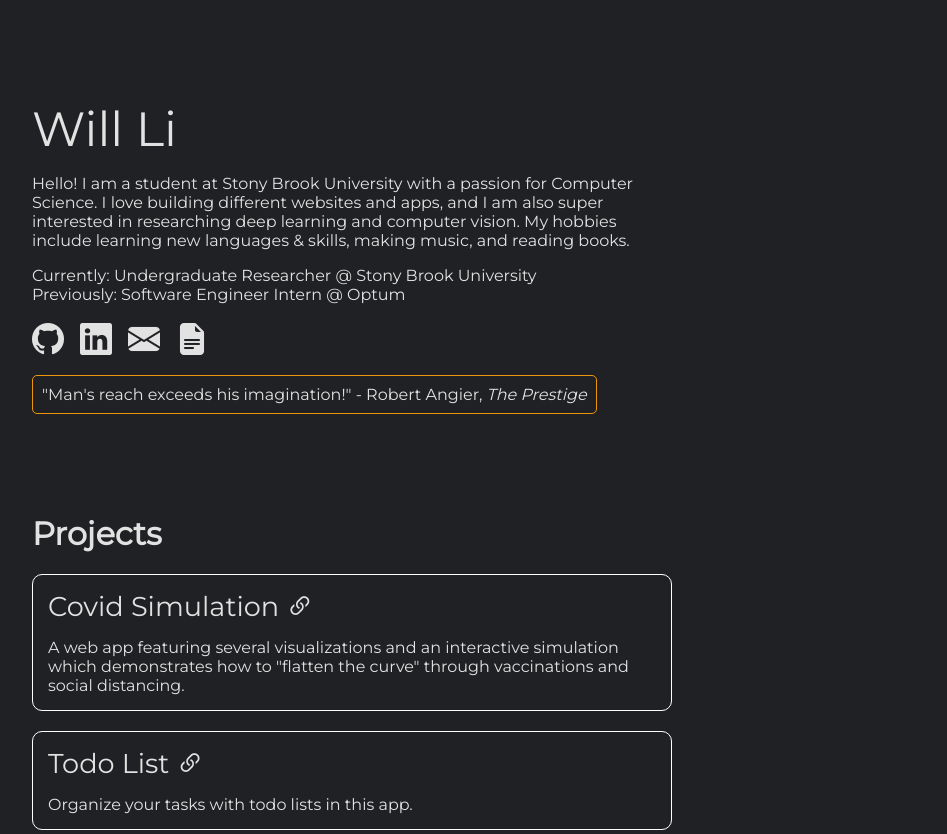
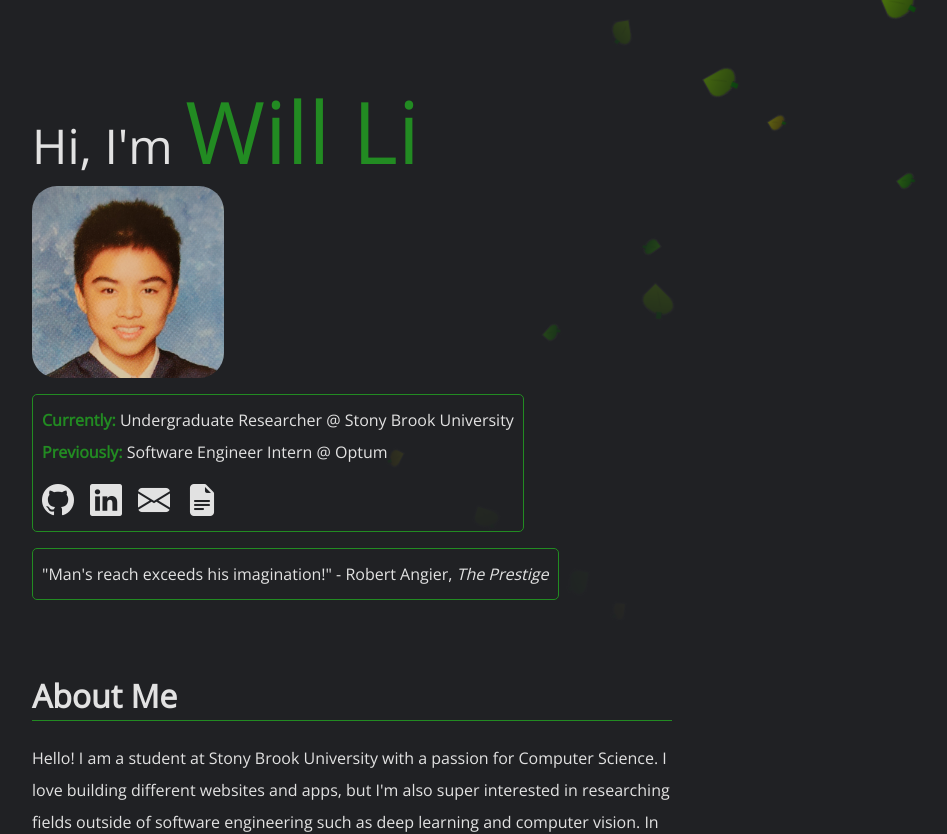
Before and after one commit to liwll/personal-website, a Vue app: page / in a window 1280 px wide. Shown: the top 834 px of the page, without its empty margins (288-1235 px from the left). Built offline with nearby package versions, Linux system fonts and the light colour scheme.

Commit message:
Add more sections and modify layout

```diff
--- a/public/index.html
+++ b/public/index.html
@@ -6,7 +6,9 @@
     <meta name="viewport" content="width=device-width,initial-scale=1.0">
     <link rel="icon" href="<%= BASE_URL %>favicon.ico">
     <!--Google Fonts-->
-    <link href="https://fonts.googleapis.com/css2?family=Montserrat&display=swap" rel="stylesheet">
+    <link rel="preconnect" href="https://fonts.googleapis.com">
+  <link rel="preconnect" href="https://fonts.gstatic.com" crossorigin>
+  <link href="https://fonts.googleapis.com/css2?family=Open+Sans&display=swap" rel="stylesheet">
     <!--Bootstrap Icons-->
     <link rel="stylesheet" href="https://cdn.jsdelivr.net/npm/bootstrap-icons@1.5.0/font/bootstrap-icons.css">
     <title>Will Li</title>
--- a/src/App.vue
+++ b/src/App.vue
@@ -1,14 +1,20 @@
 <template>
+  <Leaves/>
   <Home/>
+  <Projects/>
 </template>
 
 <script>
 import Home from './components/Home.vue'
+import Leaves from './components/Leaves.vue'
+import Projects from './components/Projects.vue'
 
 export default {
   name: 'App',
   components: {
-    Home
+    Home,
+    Leaves,
+    Projects,
   }
 }
 </script>
@@ -19,10 +25,11 @@ export default {
     --bg-color:#202124;
 }
 #app {
-  font-family: 'Montserrat', sans-serif;
+  font-family: 'Open Sans', sans-serif;
   -webkit-font-smoothing: antialiased;
   -moz-osx-font-smoothing: grayscale;
   color: var(--text-color);
+  line-height: 200%;
 }
 body {
   margin: 0;
--- a/src/components/Home.vue
+++ b/src/components/Home.vue
@@ -1,16 +1,12 @@
 <template>
-  <div class="home">
-    <div class="about">
-      <div id="name"><span id="name-text">Will Li</span></div>
+
     <div id="bio">
-        Hello! I am a student at Stony Brook University with a passion for Computer Science.
-        I love building different websites and apps,
-        and I am also super interested in researching deep learning and computer vision.
-        My hobbies include learning new languages & skills, making music, and reading books.
-      </div>
+      <div id="name">Hi, I'm <span style="color: #228b22; font-size: 1.8em;">Will Li</span></div>
+      <img id="picture" src="../../public/me.jpg" alt="A picture of me">
+      <div class="container">
         <div id="history">
-        <div class="history-item">Currently: Undergraduate Researcher @ Stony Brook University</div>
-        <div class="history-item">Previously: Software Engineer Intern @ Optum</div>
+          <div><span class="history-item">Currently: </span>Undergraduate Researcher @ Stony Brook University</div>
+          <div><span class="history-item">Previously: </span>Software Engineer Intern @ Optum</div>
         </div>
         <div id="icons">
           <a href="https://github.com/liwll"><i class="bi bi-github"></i></a>
@@ -18,22 +14,31 @@
           <a href="mailto:will.li@stonybrook.edu"><i class="bi bi-envelope-fill"></i></a>
           <a href="https://drive.google.com/file/d/1RGFoJ43YIma4estjR4f6dk2g5nyS_1LS/view?usp=sharing"><i class="bi bi-file-earmark-text-fill"></i></a>
         </div>
-      <div id="quote">
+      </div>
+      <div class="container">
         <span id="quote-text">"Man's reach exceeds his imagination!" - Robert Angier, <em>The Prestige</em></span>
       </div>
     </div>
+    <div id="about-me">
+      <h1>About Me</h1>
+      <div id="intro-short">
+        Hello! I am a student at Stony Brook University with a passion for Computer Science.
+        I love building different websites and apps,
+        but I'm also super interested in researching fields
+        outside of software engineering such as deep learning and computer vision.
+        In my free time, I enjoy learning new languages & skills, making music, and reading books.
+        <br><br>
+        My friends describe me as easy-going and friendly (although they may be a little biased!).
+        It's a pleasure for me to meet and talk to new people, especially since everyone has unique stories about their lives.
+        In the future, I plan to travel the world in the hope of gaining more wisdom and learning about different cultures.
+      </div>
+    </div>
     <Projects/>
-  </div>
 </template>
 
 <script>
-import Projects from './Projects.vue'
-
 export default {
   name: 'Home',
-  components: {
-    Projects
-  },
   props: {
     msg: String
   },
@@ -47,27 +52,38 @@ export default {
 
 <!-- Add "scoped" attribute to limit CSS to this component only -->
 <style scoped>
-.about {
-  margin: 100px auto;
+h1 {
+  border-bottom: 1px solid #228b22;
+  padding-bottom: 0.25em;
+}
+#picture {
+  display: block;
+  width: 30%;
+  margin: 1em 0;
+  border-radius: 25px;
+}
+#bio {
+  margin: 5em auto;
   width: 50%;
-
 }
 #name {
+  display: block;
   font-size: 3em;
-  margin: 0.33em 0;
+  margin: 0.5em auto;
 }
-#name-text {
-  transition: 300ms ease-in-out;
-}
-#name-text:hover {
-  color: #ED960B;
-  font-size: 1.8em;
-}
-#bio {
-  display: flex;
+.container {
+  border: 1px solid #228b22;
+  border-radius: 5px;
+  width: fit-content;
+  padding: 9px;
+  margin: 1em 0;
 }
 #history {
-  margin: 1em 0;
+  margin-bottom: 1em;
+}
+.history-item {
+  color: #228b22;
+  font-weight: bold;
 }
 a:visited, a:link {
   color: inherit;
@@ -75,16 +91,14 @@ a:visited, a:link {
 i {
   font-size: 2em;
   margin-right: 0.5em;
-  transition: 300ms ease-in-out;
+  transition: 100ms ease-in-out;
 }
 i:hover {
-  color: #ED960B;
+  color: #228b22;
+  /* color: #ED960B; */
 }
-#quote {
-  width: fit-content;
-  margin: 1em 0;
-  padding: 9px;
-  border: 1px solid #ED960B;
-  border-radius: 5px;
+#about-me {
+  width: 50%;
+  margin: 5em auto;
 }
 </style>
--- /dev/null
+++ b/src/components/Leaves.vue
@@ -0,0 +1,168 @@
+<!--Credit to @uurrnn on CodePen (https://codepen.io/uurrnn/pen/Kuylr)-->
+<template>
+  <div id="leaves">
+        <i></i>
+        <i></i>
+        <i></i>
+        <i></i>
+        <i></i>
+        <i></i>
+        <i></i>
+        <i></i>
+        <i></i>
+        <i></i>
+        <i></i>
+        <i></i>
+        <i></i>
+        <i></i>
+        <i></i>
+    </div>
+</template>
+
+<script>
+export default {
+
+}
+</script>
+
+<style>
+#leaves {
+    position:relative;
+    top:-50px;
+    width:100%;
+    text-align: right;
+}
+
+#leaves i {
+    display: inline-block;
+    width: 200px;
+    height: 150px;
+    background: linear-gradient(to bottom right, #309900, #005600);
+    transform: skew(20deg);
+    border-radius: 5% 40% 70%;
+    box-shadow: inset 0px 0px 1px #222;
+    border: 1px solid #333;
+    z-index: 1;
+    -webkit-animation: falling 5s 0s infinite;
+}
+
+#leaves i:nth-of-type(2n) { -webkit-animation: falling2 5s 0s infinite; }
+#leaves i:nth-of-type(3n) { -webkit-animation: falling3 5s 0s infinite; }
+
+#leaves i:before {
+  position: absolute;
+  content: '';
+  top: 117px;
+  right: 9px;
+  height: 27px;
+  width: 32px;
+  transform: rotate(49deg);
+  border-radius: 0% 15% 15% 0%;
+  border-top: 1px solid #222;
+  border-bottom: 1px solid #222;
+  border-left: 0px solid #222;
+  border-right: 1px solid #222;
+  background: linear-gradient(to right, rgba(0,100,0,1), #005600);
+  z-index: 1;
+}
+
+#leaves i:after {
+  content: '';
+  height: 125px;
+  width: 10px;
+  background: linear-gradient(to right, rgba(0,0,0,.15), rgba(0,0,0,0));
+  display: block;
+  transform: rotate(125deg);
+  position: absolute;
+  left: 85px;
+  border-radius:50%;
+}
+
+
+#leaves i:nth-of-type(n)    { height:23px; width:30px; }
+#leaves i:nth-of-type(n):before { width:7px; height:5px; top:17px; right:1px; }
+#leaves i:nth-of-type(n):after { width:2px; height:17px; left: 12px; top:0px; }
+
+#leaves i:nth-of-type(2n+1)    { height:11px; width:16px; }
+#leaves i:nth-of-type(2n+1):before { width:4px; height:3px; top:7px; right:0px; }
+#leaves i:nth-of-type(2n+1):after { width:2px; height:6px; left: 5px; top:1px; }
+
+#leaves i:nth-of-type(3n+2)  { height:17px; width:23px; }
+#leaves i:nth-of-type(3n+2):before  { height:4px; width:4px; top:12px; right:1px; }
+#leaves i:nth-of-type(3n+2):after  { height:10px; width:2px; top:1px; left:8px; }
+
+#leaves i:nth-of-type(n)   { -webkit-animation-delay: 1.9s;}
+#leaves i:nth-of-type(2n)  { -webkit-animation-delay: 3.9s;}
+#leaves i:nth-of-type(3n)  { -webkit-animation-delay: 2.3s;}
+#leaves i:nth-of-type(4n)  { -webkit-animation-delay: 4.4s;}
+#leaves i:nth-of-type(5n)  { -webkit-animation-delay: 5s;  }
+#leaves i:nth-of-type(6n)  { -webkit-animation-delay: 3.5s;}
+#leaves i:nth-of-type(7n)  { -webkit-animation-delay: 2.8s;}
+#leaves i:nth-of-type(8n)  { -webkit-animation-delay: 1.5s;}
+#leaves i:nth-of-type(9n)  { -webkit-animation-delay: 3.3s;}
+#leaves i:nth-of-type(10n) { -webkit-animation-delay: 2.5s;}
+#leaves i:nth-of-type(11n) { -webkit-animation-delay: 1.2s;}
+#leaves i:nth-of-type(12n) { -webkit-animation-delay: 4.1s;}
+#leaves i:nth-of-type(13n) { -webkit-animation-delay: 1s;  }
+#leaves i:nth-of-type(14n) { -webkit-animation-delay: 4.7s;}
+#leaves i:nth-of-type(15n) { -webkit-animation-delay: 3s;  }
+
+#leaves i:nth-of-type(n)    { background: linear-gradient(to bottom right, #309900, #005600); }
+#leaves i:nth-of-type(2n+2)  { background: linear-gradient(to bottom right, #5e9900, #2b5600); }
+#leaves i:nth-of-type(4n+1)  { background: linear-gradient(to bottom right, #990, #564500); }
+
+#leaves i:nth-of-type(n)    { opacity: .7;}
+#leaves i:nth-of-type(3n+1)  { opacity: .5;}
+#leaves i:nth-of-type(3n+2)  { opacity: .3;}
+
+#leaves i:nth-of-type(n)    {transform: rotate(180deg);}
+
+
+#leaves i:nth-of-type(n) { -webkit-animation-timing-function:ease-in-out;}
+
+@-webkit-keyframes falling {
+
+    0% {
+        -webkit-transform:
+            translate3d(300,0,0)
+            rotate(0deg);
+    }
+
+    100% {
+        -webkit-transform:
+            translate3d(-350px,700px,0)
+            rotate(90deg);
+        opacity: 0;
+    }
+}
+
+@-webkit-keyframes falling3 {
+     0% {
+        -webkit-transform:
+            translate3d(0,0,0)
+            rotate(-20deg);
+    }
+
+    100% {
+        -webkit-transform:
+            translate3d(-230px,640px,0)
+            rotate(-70deg);
+        opacity: 0;
+    }
+}
+
+@-webkit-keyframes falling2 {
+     0% {
+        -webkit-transform:
+            translate3d(0,0,0)
+            rotate(90deg);
+    }
+
+    100% {
+        -webkit-transform:
+            translate3d(-400px,680px,0)
+            rotate(0deg);
+        opacity: 0;
+    }
+}
+</style>
--- a/src/components/Projects.vue
+++ b/src/components/Projects.vue
@@ -10,9 +10,6 @@
             </div>
         </div>
     </div>
-
-
-
 </template>
 
 <script>
@@ -59,22 +56,26 @@ export default {
 
 <style scoped>
 h1 {
-    font-size: 2em;
+  border-bottom: 1px solid #228b22;
+  padding-bottom: 0.25em;
 }
 .projects {
     display: block;
-    margin: 10px auto;
+    margin: 5em auto;
     width: 50%;
 }
 .project {
-    margin: 20px 0;
-    border: 1px solid white;
-    border-radius: 10px;
+    margin: 1em 0;
+    border-left: 1px solid #228b22;
     padding: 15px;
 }
 .name {
     font-size: 1.7em;
     cursor: pointer;
+    transition: 100ms ease-in-out;
+}
+.name:hover {
+    font-size: 1.75em;
 }
 a:visited, a:link {
   color: inherit;
```
Also changed, not shown: src/components/Header.vue (added, +13 -0 lines), public/me.jpg (added), 14 other files (tests, documents, lock files or other folders). Lines whose indentation alone changed are shown as unchanged.
